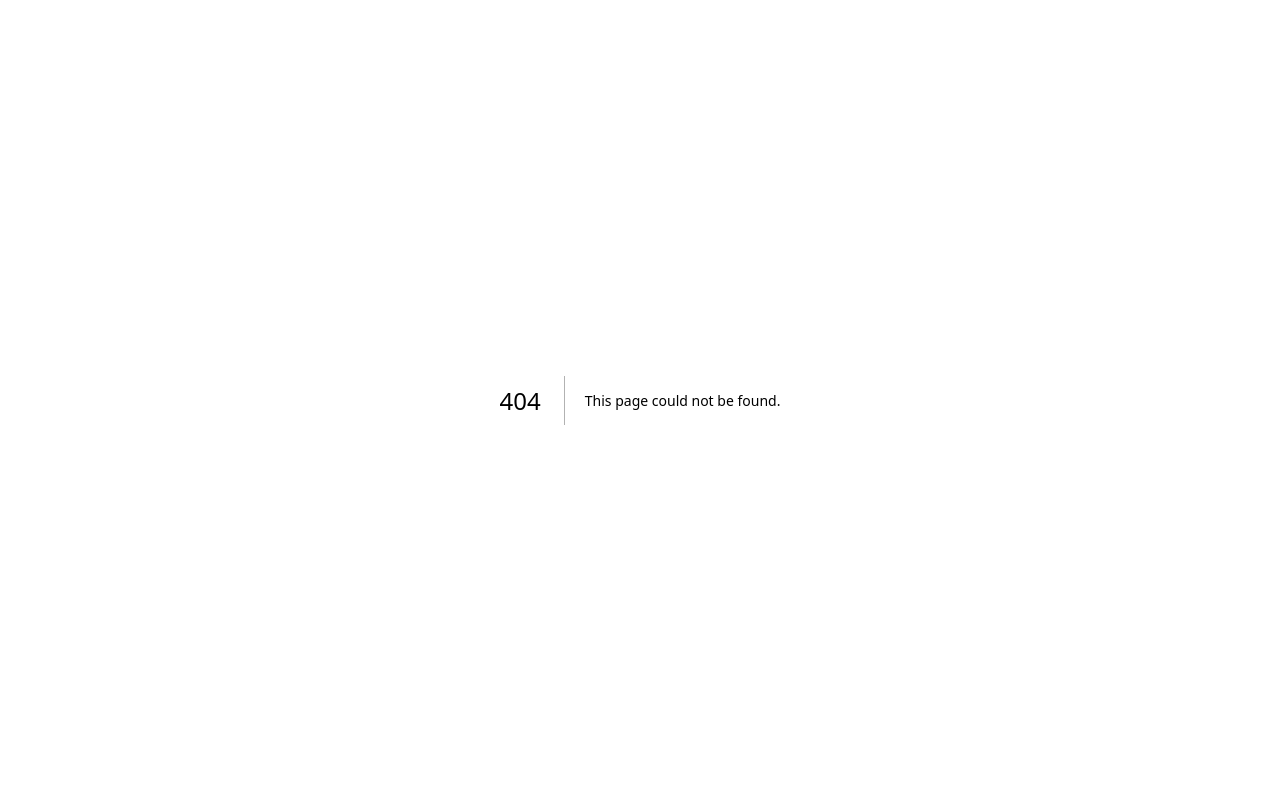
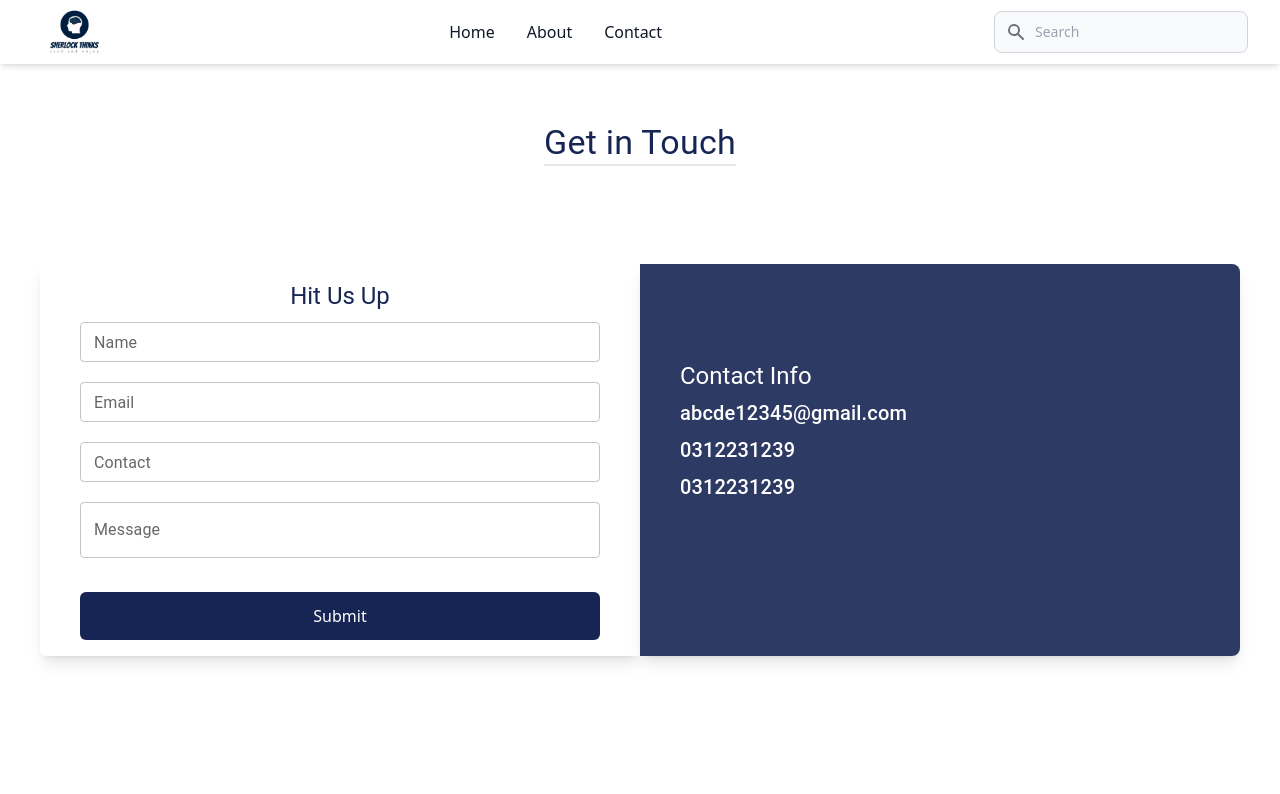
Before and after one commit to zahoor-uzair/blog, a Next.js app: page /contact in a window 1280 px wide. Before the commit this address had no page. Shown: the top 794 px of the page. Built offline with nearby package versions, Linux system fonts and the light colour scheme.

Commit message:
add two contact and about pages

```diff
--- /dev/null
+++ b/src/app/about/page.tsx
@@ -0,0 +1,20 @@
+import ProfileSection from "@/components/about-page/card-section";
+import Footer from "@/components/footer";
+import MainHead from "@/components/main-heading";
+import Navbar from "@/components/navbar";
+import React from "react";
+
+const About = () => {
+  return (
+    <>
+      <Navbar />
+      <div>
+        <MainHead title="Our Team is Here" />
+        <ProfileSection />
+      </div>
+      <Footer />
+    </>
+  );
+};
+
+export default About;
--- /dev/null
+++ b/src/app/contact/page.tsx
@@ -0,0 +1,20 @@
+import MainHead from "@/components/main-heading";
+import Footer from "@/components/footer";
+import Navbar from "@/components/navbar";
+import React from "react";
+import ContactContainer from "@/components/contact-page/contact-container";
+
+const Contact = () => {
+  return (
+    <>
+      <Navbar />
+      <div>
+        <MainHead title="Get in Touch" />
+        <ContactContainer />
+      </div>
+      <Footer />
+    </>
+  );
+};
+
+export default Contact;
--- /dev/null
+++ b/src/components/about-page/card-section.tsx
@@ -0,0 +1,15 @@
+import React from 'react'
+import ProfileCard from './profilecard'
+
+const ProfileSection = () => {
+  return (
+    <>
+    <div className='flex justify-center items-center p-6 flex-wrap'>
+        <ProfileCard />
+        <ProfileCard />
+    </div>
+    </>
+  )
+}
+
+export default ProfileSection
--- /dev/null
+++ b/src/components/about-page/profilecard.tsx
@@ -0,0 +1,21 @@
+"use client"
+import { Typography } from '@mui/material'
+import Image from 'next/image'
+import React from 'react'
+
+const ProfileCard = () => {
+  return (
+    <>
+    <div className='w-80 h-[400px] flex flex-col justify-center items-center p-6 rounded-md mx-10 shadow-2xl'>
+
+        <img className='rounded-3xl mb-14' width={100} height={100} src={"https://marketplace.canva.com/EAFEits4-uw/1/0/800w/canva-boy-cartoon-gamer-animated-twitch-profile-photo-r0bPCSjUqg0.jpg"} alt='profile'></img>
+        <Typography variant='h5'>Muhabat Khan Niazi</Typography>
+        <Typography variant='body1' className=''>Software Engineer</Typography>
+        <Typography variant='body2' className='text-center mt-4'>Lorem ipsum dolor sit amet consectetur adipisicing amet consectetur adipisicing dolor sit amet consectetur adipisicing amet consectetur adipisicing. </Typography>
+
+    </div>
+    </>
+  )
+}
+
+export default ProfileCard
--- a/src/components/card.tsx
+++ b/src/components/card.tsx
@@ -1,5 +1,4 @@
 import Link from 'next/link';
-
 const Card = () => {
   return (
 <div className='h-[12rem]  overflow-hidden rounded-lg'>
--- /dev/null
+++ b/src/components/contact-page/contact-container.tsx
@@ -0,0 +1,15 @@
+"use client"
+import React from 'react'
+import ContactForm from './contact-form'
+import ContactInfo from './contact-info'
+
+const ContactContainer = () => {
+  return (
+    <div className="w-full flex p-10">
+        <ContactForm />
+        <ContactInfo />
+    </div>
+  )
+}
+
+export default ContactContainer
--- /dev/null
+++ b/src/components/contact-page/contact-form.tsx
@@ -0,0 +1,40 @@
+"use client";
+import { TextField, Typography, Button } from "@mui/material";
+import React from "react";
+
+const stl = {
+  marginTop: "10px",
+  marginBottom: "10px",
+};
+
+const ContactForm = () => {
+  return (
+    <>
+      <div className="w-[50%] rounded-l-md shadow-lg">
+        <form action="" className="flex flex-col px-10 py-4">
+          <Typography
+            variant="h5"
+            className="w-full text-center mt-2 font-bold text-blue-950"
+          >
+           Hit Us Up
+          </Typography>
+          <TextField label="Name" variant="outlined" size="small" sx={stl} />
+          <TextField label="Email" variant="outlined" size="small" sx={stl} />
+          <TextField label="Contact" variant="outlined" size="small" sx={stl} />
+          <TextField
+            label="Message"
+            variant="outlined"
+            multiline
+            maxRows={4}
+            sx={{ marginTop: "10px", marginBottom: "10px" }}
+          />
+          <button className="mt-6 w-full bg-blue-950 text-white h-12 rounded-md">
+            Submit
+          </button>
+        </form>
+      </div>
+    </>
+  );
+};
+
+export default ContactForm;
--- /dev/null
+++ b/src/components/contact-page/contact-info.tsx
@@ -0,0 +1,25 @@
+import { Typography } from '@mui/material'
+import React from 'react'
+
+const stl={
+    marginTop: '5px'
+}
+const ContactInfo = () => {
+  return (
+    <>
+    <div className="w-[50%] bg-blue-950/90  text-white px-10 rounded-r-lg shadow-lg">
+          <div className='mt-24'>
+          <Typography
+            variant="h5"
+            className="mb-10 font-bold"
+          >Contact Info</Typography>
+            <Typography variant='h6' sx={stl}>abcde12345@gmail.com</Typography>
+            <Typography variant='h6' sx={stl}>0312231239</Typography>
+            <Typography variant='h6' sx={stl}>0312231239</Typography>
+          </div>
+    </div>
+    </>
+  )
+}
+
+export default ContactInfo
--- /dev/null
+++ b/src/components/main-heading.tsx
@@ -0,0 +1,15 @@
+"use client"
+import { Typography } from "@mui/material";
+import React from "react";
+
+const MainHead = (props: any) => {
+  return (
+    <>
+    <div className="w-full h-[20vh] flex justify-center items-center">
+      <Typography variant="h4" className="font-bold border-b-2  text-blue-950">{props.title}</Typography>
+      </div>
+    </>
+  );
+};
+
+export default MainHead;
--- a/src/components/navbar.tsx
+++ b/src/components/navbar.tsx
@@ -5,9 +5,9 @@ const Navbar = () => {
     "text-gray-900 rounded hover:bg-gray-100 md:hover:bg-transparent text-blue-900 md:border-0 hover:text-gray-300 md:p-0 dark:text-white md:dark:hover:text-blue-500 dark:hover:bg-gray-700 dark:hover:text-white md:dark:hover:bg-transparent";
 
   const menuItems = [
-    { label: "Home", href: "#" },
-    { label: "About", href: "#" },
-    { label: "Contact", href: "#" },
+    { label: "Home", href: "/" },
+    { label: "About", href: "/about" },
+    { label: "Contact", href: "/contact" },
   ];
 
   return (
--- a/tsconfig.json
+++ b/tsconfig.json
@@ -23,6 +23,6 @@
       "@/*": ["./src/*"]
     }
   },
-  "include": ["next-env.d.ts", "**/*.ts", "**/*.tsx", ".next/types/**/*.ts"],
+  "include": ["next-env.d.ts", "**/*.ts", "**/*.tsx", ".next/types/**/*.ts", "src/app/about"],
   "exclude": ["node_modules"]
 }
```
